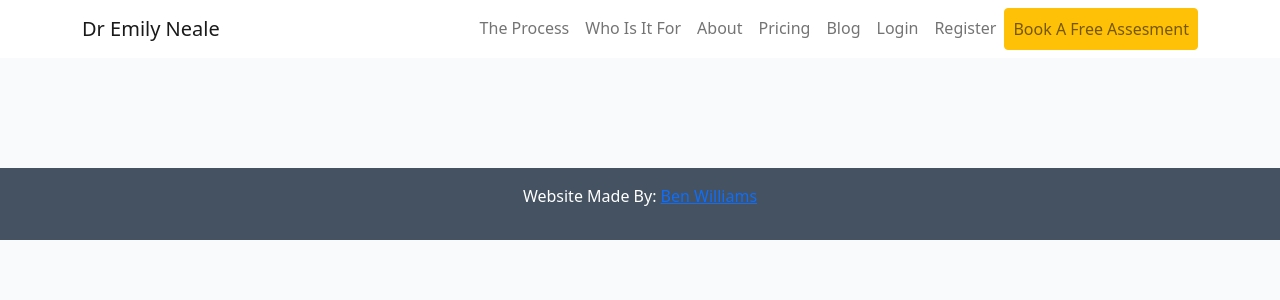
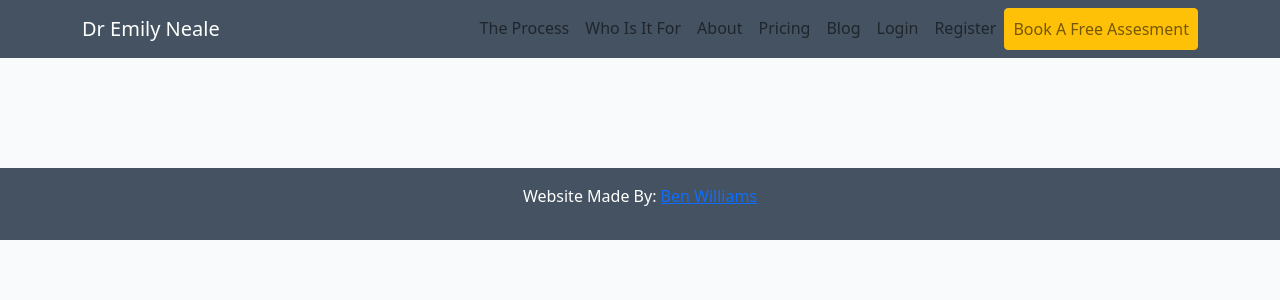
Before and after one commit to BenWilliams89/Psychology-Website, a Django app: page /blog/ in a window 1280 px wide. Shown: the top 300 px of the page. Run offline with Django 4.2, Linux system fonts and the light colour scheme; data that the repository does not hold is empty.

Commit message:
Add more styling to navbar & footer

```diff
--- a/static/css/style.css
+++ b/static/css/style.css
@@ -18,7 +18,7 @@ body {
 }
 
 .light-bg {
-    background-color: #156b06;
+    background-color: #1f548a;
 }
 
 .dark-bg {
@@ -28,6 +28,16 @@ body {
 .main-bg {
     background-color: #F9FAFC;
 }
+
+.background {
+    background-color: #2c3e50;
+}
+
+/*
+.main-bg {
+    background-color: #F9FAFC;
+}
+*/
 
 .card {
     border: fixed 2px blue;
@@ -160,10 +170,14 @@ body {
     color: rgb(222, 146, 168);
 }
 
-#navbar {
-    background-color: green;
+.navbar ul li {
+    color: white;
 }
 
-nav {
-    background-color: green;
+.logo {
+    color: white;
 }
+
+.navbar-custom .navlink {
+    color: white;
+}
--- a/templates/base.html
+++ b/templates/base.html
@@ -39,9 +39,9 @@
 <body class="d-flex flex-column h-100 main-bg">
 
     <!-- Navigation -->
-    <nav class="navbar navbar-expand-lg navbar-light bg-white fixed-top" id="navbar">
+    <nav class="navbar navbar-expand-lg navbar-light dark-bg fixed-top navbar-custom">
         <div class="container">
-            <a class="navbar-brand" href="{% url 'home.html' %}"><span>Dr Emily Neale</span></a>
+            <a class="navbar-brand" href="{% url 'home.html' %}"><span class="logo">Dr Emily Neale</span></a>
             <button class="navbar-toggler" type="button" data-bs-toggle="collapse" data-bs-target="#navbarText"
                 aria-controls="navbarText" aria-expanded="false" aria-label="Toggle navigation">
                 <span class="navbar-toggler-icon"></span>
@@ -99,7 +99,7 @@
                         {% endif %}
                     {% else %}
 
-                    <li class="nav-item">
+                    <li class="nav-item ">
                         <a class="nav-link {% if request.path == home_url %}active{% endif %}" aria-current="page"
                             href="#process">The Process</a>
                     </li>
```
